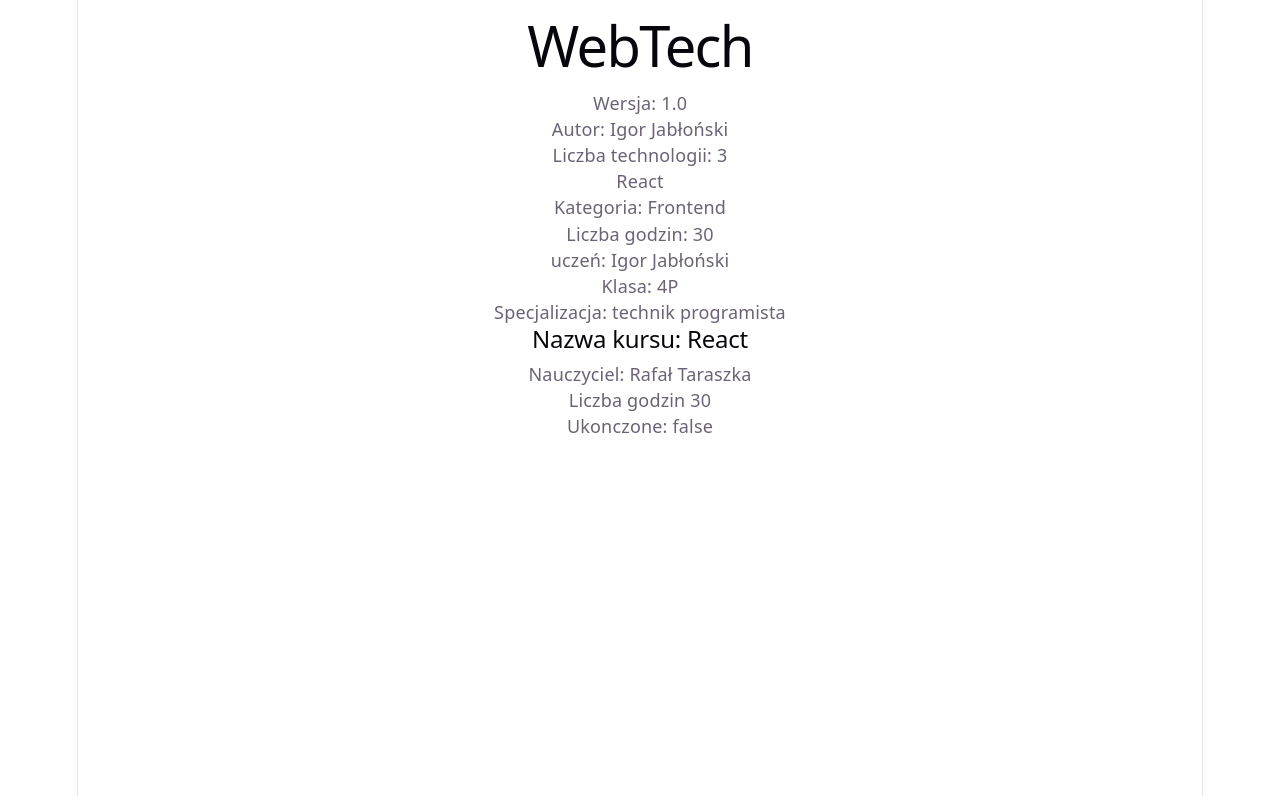
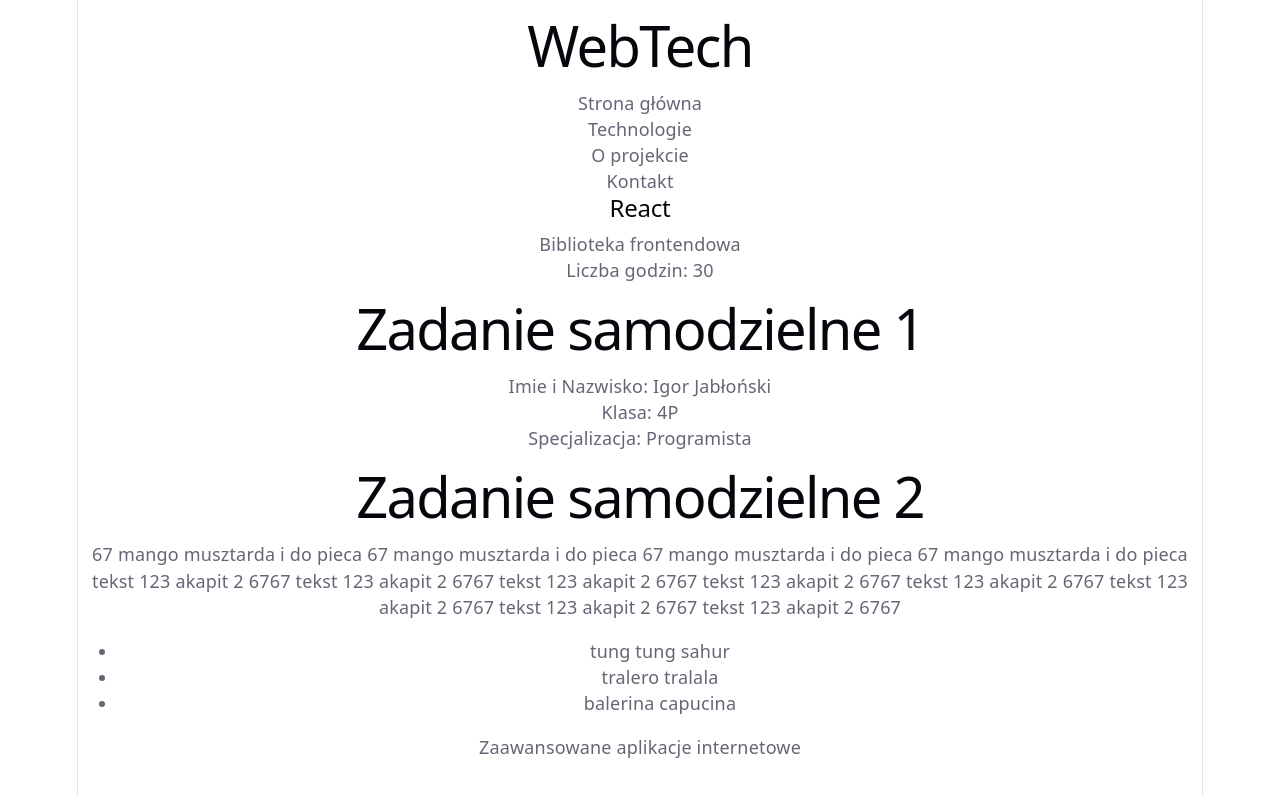
Before and after one commit to IgorJablonski67/IJ_07_WebTech, a React (Vite) app: page / in a window 1280 px wide. Shown: the top 796 px of the page. Built offline with nearby package versions, Linux system fonts and the light colour scheme.

Commit message:
03 - Komponenty

```diff
--- a/src/App.jsx
+++ b/src/App.jsx
@@ -3,72 +3,29 @@ import heroImg from './assets/hero.png'
 import reactLogo from './assets/react.svg'
 import viteLogo from './assets/vite.svg'
 import './App.css'
+import Student from './components/Student.jsx'
+import InfoBox from './components/InfoBox.jsx'
+import Navigation from './components/Navigation.jsx'
+import Header from './components/Header.jsx'
+import Footer from './components/footer.jsx'
+import Technology from './components/Technology.jsx'
 
 function App() {
 
-  const app = {
-    name: "WebTech",
-    version: "1.0",
-    author: "Igor Jabłoński",
-    technologiesCount: 3
-  };
-
-  const technology = {
-  name: "React",
-  category: "Frontend",
-  hours: 30,
-  active: true
-};
-
-const student = {
-  name: "Igor",
-  surname: "Jabłoński",
-  className: "4P",
-  specialization: "technik programista"
-};
-
-const course = {
-  name: "React",
-  teacher: "Rafał Taraszka",
-  hours: 30,
-  completed: false
-};
-
   return (
     <div>
+      <Header />
+      <Navigation/>
 
-      <h1>{app.name}</h1>
+      <main>
+        <Technology />
 
-      <p>Wersja: {app.version}</p>
+        <Student />
 
-      <p>Autor: {app.author}</p>
+        <InfoBox />
 
-      <p>
-        Liczba technologii: {app.technologiesCount}
-      </p>
-
-      <p>{technology.name}</p>
-
-      <p>Kategoria: {technology.category}</p>
-
-      <p>Liczba godzin: {technology.hours}</p>
-
-      <p>uczeń: {student.name} {student.surname}</p>
-
-      <p>Klasa: {student.className}</p>
-
-      <p>Specjalizacja: {student.specialization}</p>
-
-      <section className='Course'>
-        <h2>Nazwa kursu: {course.name}</h2>
-
-        <p>Nauczyciel: {course.teacher}</p>
-
-        <p>Liczba godzin {course.hours}</p>
-
-        <p>Ukonczone: {String(course.completed)}</p>
-      </section>
-
+      </main>
+      <Footer />
     </div>
   );
 }
--- /dev/null
+++ b/src/components/Footer.jsx
@@ -0,0 +1,9 @@
+function Footer() {
+  return (
+    <footer>
+      <p>Zaawansowane aplikacje internetowe</p>
+    </footer>
+  );
+}
+
+export default Footer;
--- /dev/null
+++ b/src/components/Header.jsx
@@ -0,0 +1,10 @@
+function Header()
+{
+    return(
+        <header>
+            <h1>WebTech</h1>
+        </header>
+    )
+}
+
+export default Header
--- /dev/null
+++ b/src/components/InfoBox.jsx
@@ -0,0 +1,27 @@
+function InfoBox(){
+
+    return(
+        <>
+        <header>
+            <h1>Zadanie samodzielne 2</h1>
+        </header>
+        <p>
+            67 mango musztarda i do pieca
+            67 mango musztarda i do pieca
+            67 mango musztarda i do pieca
+            67 mango musztarda i do pieca
+        </p>
+        <p>
+            tekst 123 akapit 2 6767 tekst 123 akapit 2 6767 tekst 123 akapit 2 6767 tekst 123 akapit 2 6767
+            tekst 123 akapit 2 6767 tekst 123 akapit 2 6767 tekst 123 akapit 2 6767 tekst 123 akapit 2 6767
+        </p>
+        <ul>
+            <li>tung tung sahur</li>
+            <li>tralero tralala</li>
+            <li>balerina capucina</li>
+        </ul>
+        </>
+    )
+}
+
+export default InfoBox;
--- /dev/null
+++ b/src/components/Navigation.jsx
@@ -0,0 +1,14 @@
+function Navigation(){
+    return(
+        <nav>
+            <p>Strona główna</p>
+            <p>Technologie</p>
+            <p>O projekcie</p>
+            <p>Kontakt</p>
+        </nav>
+    )
+}
+<style>
+
+</style>
+export default Navigation
--- /dev/null
+++ b/src/components/Student.jsx
@@ -0,0 +1,22 @@
+
+
+function Student(){
+
+    const imie ="Igor";
+    const nazwisko="Jabłoński";
+    const klasa="4P";
+    const specjalizacja = "Programista";
+
+    return(
+        <div>
+            <h1>
+                Zadanie samodzielne 1
+            </h1>
+            <p>Imie i Nazwisko: {imie} {nazwisko}</p>
+            <p>Klasa: {klasa}</p>
+            <p>Specjalizacja: {specjalizacja}</p>
+        </div>
+    );
+}
+
+export default Student;
--- /dev/null
+++ b/src/components/Technology.jsx
@@ -0,0 +1,11 @@
+function Technology() {
+  return (
+    <section>
+      <h2>React</h2>
+      <p>Biblioteka frontendowa</p>
+      <p>Liczba godzin: 30</p>
+    </section>
+  );
+}
+
+export default Technology;
```
